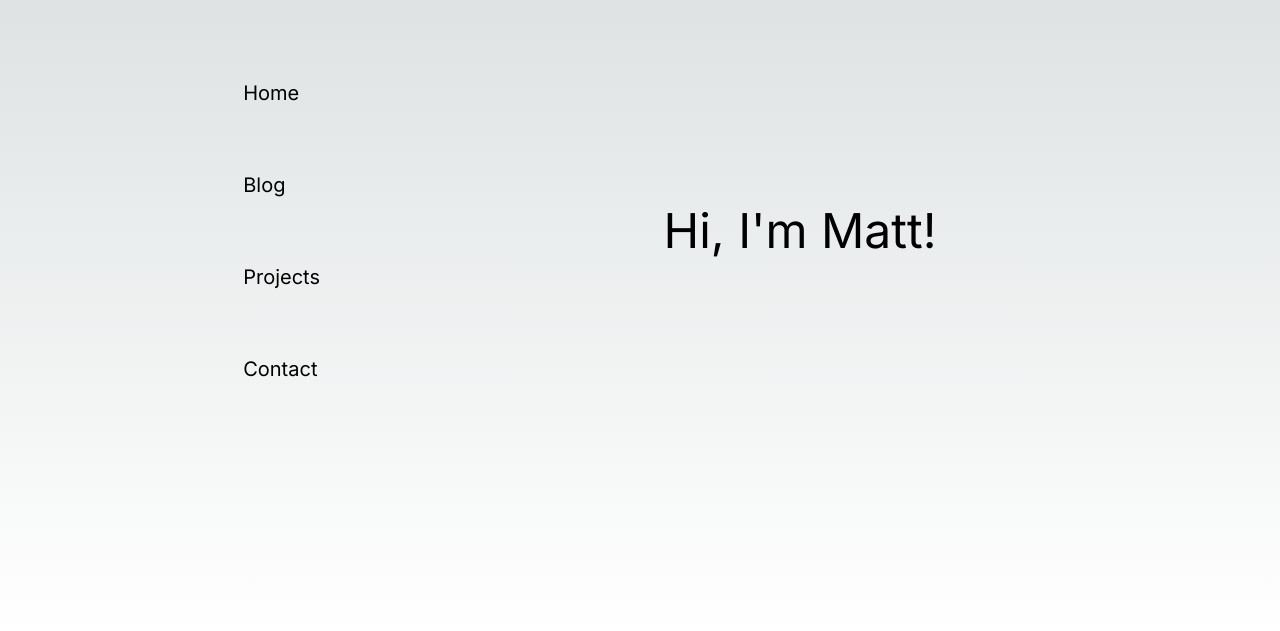
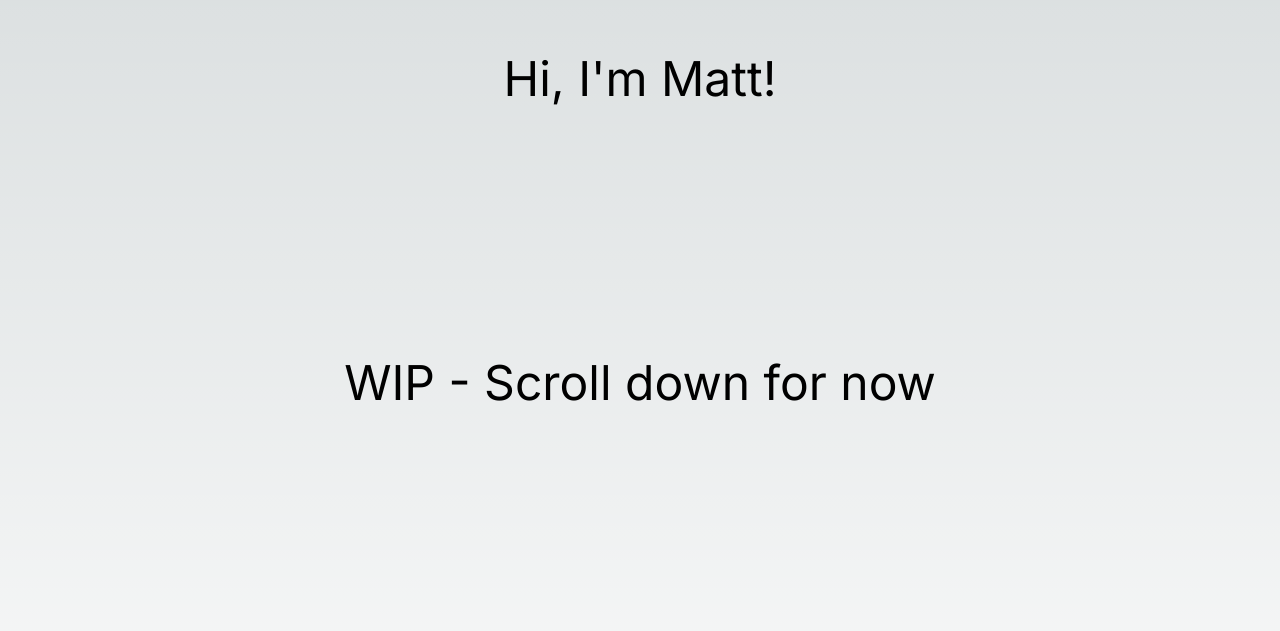
Before and after one commit to matthewaching/portfolio, a Next.js app: page / in a window 1280 px wide. Shown: the part 169-800 px from the top of the page. Built offline with nearby package versions, Linux system fonts and the light colour scheme.

Commit message:
Rearrange Home

```diff
--- a/src/app/MainNav/MainNav.tsx
+++ b/src/app/MainNav/MainNav.tsx
@@ -27,7 +27,7 @@ const routes: PageRoute[] = [
 
 const MainNav = () => {
     return (
-        <div className="flex flex-col self-center justify-self-end gap-16">
+        <div className="p-24 grid grid-cols-2 gap-16">
             {routes.map(route => (
                 <Link
                     key={route.id}
--- a/src/app/layout.tsx
+++ b/src/app/layout.tsx
@@ -1,7 +1,6 @@
 import type { Metadata } from 'next'
 import { Inter } from 'next/font/google'
 import './globals.css'
-import MainNav from './MainNav/MainNav'
 
 const inter = Inter({ subsets: ['latin'] })
 
@@ -18,10 +17,7 @@ const RootLayout = ({
     return (
         <html lang="en">
             <body className={inter.className}>
-                <div className='grid grid-cols-[1fr_3fr]'>
-                    <MainNav />
-                    {children}
-                </div>
+                {children}
             </body>
         </html>
     )
--- a/src/app/page.tsx
+++ b/src/app/page.tsx
@@ -1,7 +1,13 @@
+import MainNav from "./MainNav/MainNav";
+
 const Home = () => {
     return (
-        <main className="flex text-5xl min-h-screen flex-col items-center justify-center p-24">
-            Hi, I&apos;m Matt!
+        <main className="flex text-5xl min-h-screen flex-col items-center justify-center">
+            <div id='landing-frame' className='h-dvh w-dvw flex flex-col items-center justify-center'>
+                <span>{'Hi, I\'m Matt!'}</span>
+                <span className='mt-64'>WIP - Scroll down for now</span>
+            </div>
+            <MainNav />
         </main>
     );
 };
```
